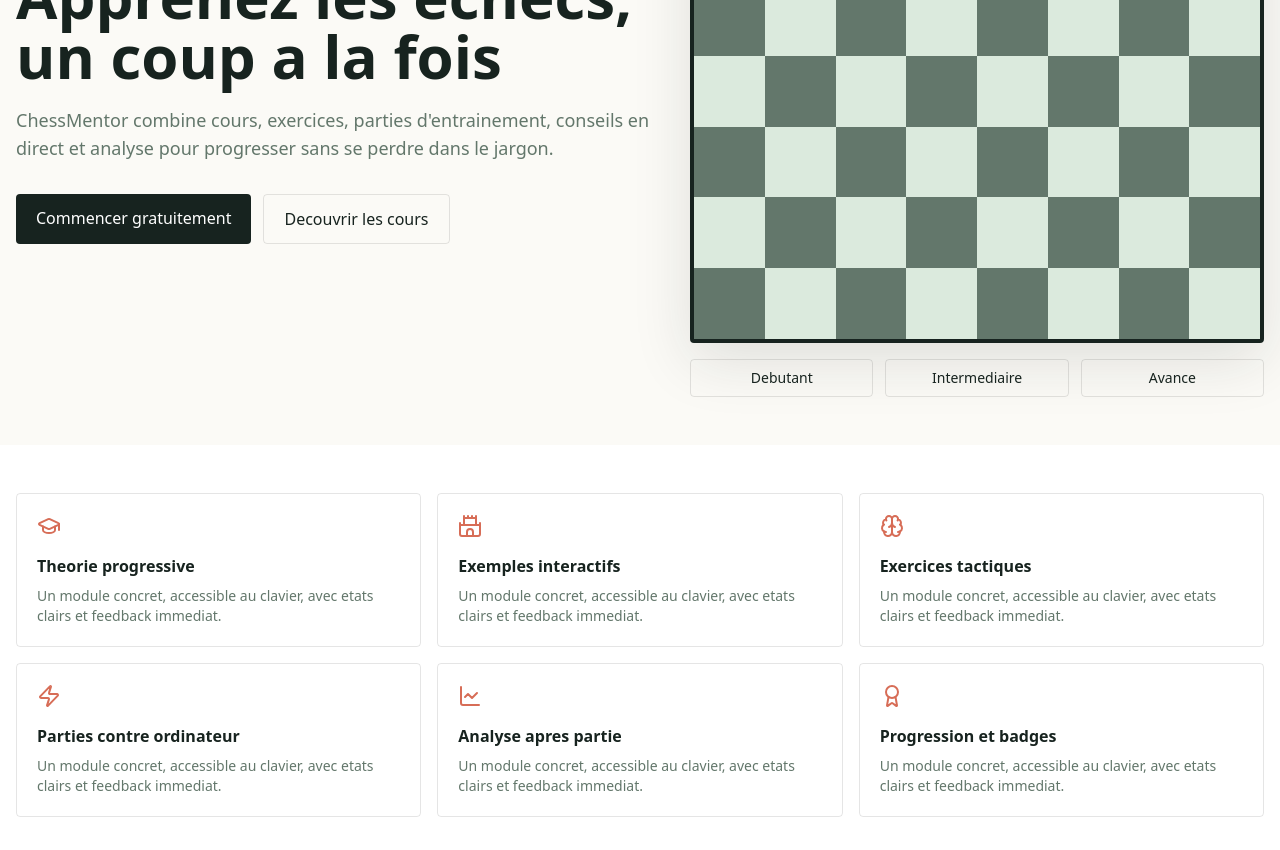
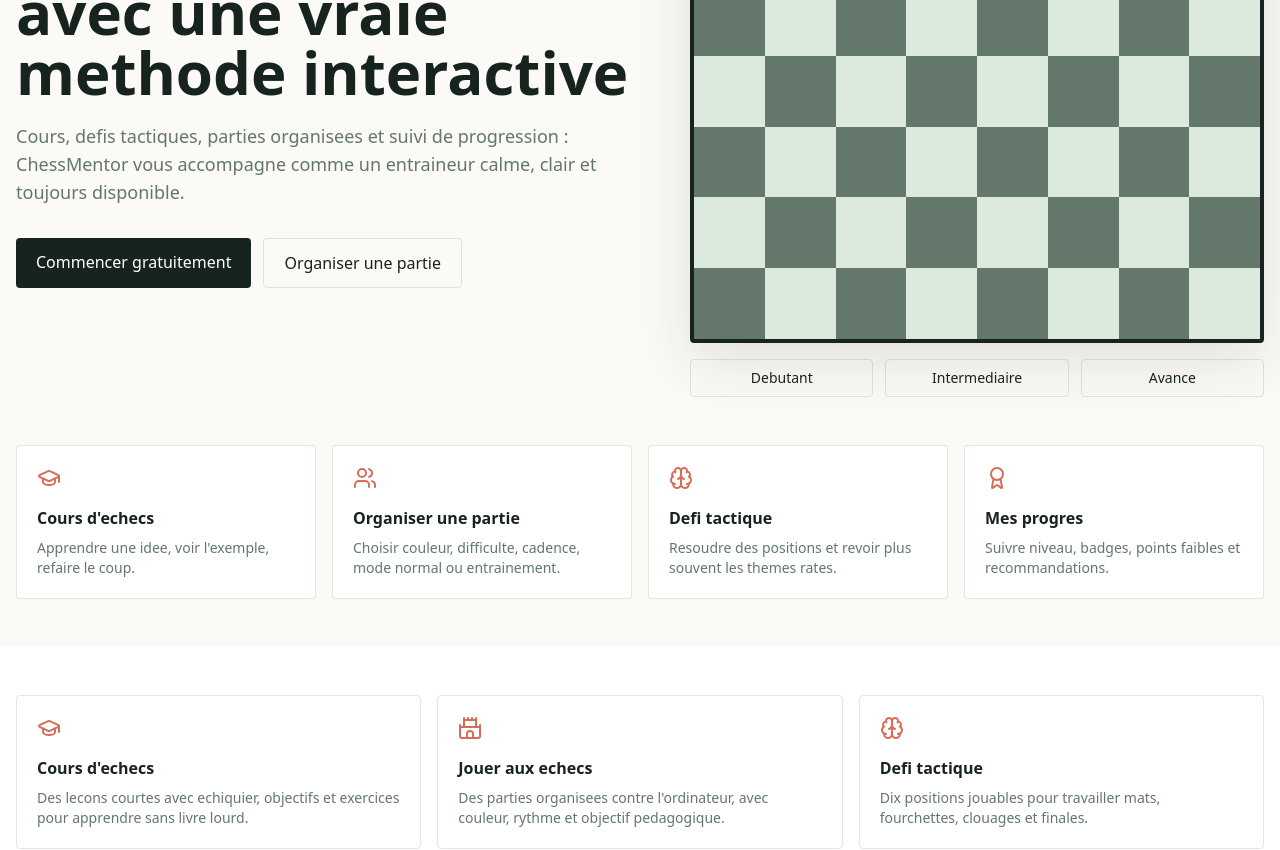
Before and after one commit to nguetava/ChessMentor, a Next.js app: page / in a window 1280 px wide. Shown: the part 340-1190 px from the top of the page. Built offline with nearby package versions, Linux system fonts and the light colour scheme.

Commit message:
Improve learning flow and game setup

```diff
--- a/app/page.tsx
+++ b/app/page.tsx
@@ -1,16 +1,23 @@
 import Link from "next/link";
 import { AuthPanel } from "@/components/AuthPanel";
 import { AppShell } from "@/components/AppShell";
-import { Award, BarChart3, Brain, Castle, GraduationCap, LineChart, ShieldCheck, Zap } from "lucide-react";
+import { Award, BarChart3, Brain, Castle, GraduationCap, LineChart, ShieldCheck, Users, Zap } from "lucide-react";
 
 export default function HomePage() {
   const features = [
-    ["Theorie progressive", GraduationCap],
-    ["Exemples interactifs", Castle],
-    ["Exercices tactiques", Brain],
-    ["Parties contre ordinateur", Zap],
-    ["Analyse apres partie", LineChart],
-    ["Progression et badges", Award]
+    ["Cours d'echecs", GraduationCap, "Des lecons courtes avec echiquier, objectifs et exercices pour apprendre sans livre lourd."],
+    ["Jouer aux echecs", Castle, "Des parties organisees contre l'ordinateur, avec couleur, rythme et objectif pedagogique."],
+    ["Defi tactique", Brain, "Dix positions jouables pour travailler mats, fourchettes, clouages et finales."],
+    ["Tableau de progression", BarChart3, "XP, serie quotidienne, badges, reussite et points faibles restent visibles."],
+    ["Entrainement guide", Zap, "Quand le mode entrainement est actif, vous choisissez assistance legere, guidee ou complete."],
+    ["Analyse apres partie", LineChart, "Chaque partie sauvegardee revient avec moments cles, erreurs et conseils simples."]
+  ] as const;
+
+  const entryPoints = [
+    { href: "/learn", title: "Cours d'echecs", text: "Apprendre une idee, voir l'exemple, refaire le coup.", icon: GraduationCap },
+    { href: "/play", title: "Organiser une partie", text: "Choisir couleur, difficulte, cadence, mode normal ou entrainement.", icon: Users },
+    { href: "/practice", title: "Defi tactique", text: "Resoudre des positions et revoir plus souvent les themes rates.", icon: Brain },
+    { href: "/dashboard", title: "Mes progres", text: "Suivre niveau, badges, points faibles et recommandations.", icon: Award }
   ] as const;
 
   return (
@@ -19,11 +26,11 @@ export default function HomePage() {
         <section className="mx-auto grid max-w-7xl gap-10 px-4 py-12 lg:grid-cols-[1.05fr_.95fr] lg:items-center">
           <div>
             <p className="mb-4 inline-flex rounded bg-mint px-3 py-1 text-sm text-ink">Francais par defaut, Deutsch et English inclus</p>
-            <h1 className="max-w-3xl text-5xl font-semibold leading-tight md:text-6xl">Apprenez les echecs, un coup a la fois</h1>
-            <p className="mt-5 max-w-2xl text-lg text-sage dark:text-mint">ChessMentor combine cours, exercices, parties d&apos;entrainement, conseils en direct et analyse pour progresser sans se perdre dans le jargon.</p>
+            <h1 className="max-w-3xl text-5xl font-semibold leading-tight md:text-6xl">Apprenez a jouer avec une vraie methode interactive</h1>
+            <p className="mt-5 max-w-2xl text-lg text-sage dark:text-mint">Cours, defis tactiques, parties organisees et suivi de progression : ChessMentor vous accompagne comme un entraineur calme, clair et toujours disponible.</p>
             <div className="mt-8 flex flex-wrap gap-3">
               <Link href="#auth" className="rounded bg-ink px-5 py-3 font-medium text-white dark:bg-coral">Commencer gratuitement</Link>
-              <Link href="/learn" className="rounded border border-black/10 px-5 py-3 font-medium dark:border-white/10">Decouvrir les cours</Link>
+              <Link href="/play" className="rounded border border-black/10 px-5 py-3 font-medium dark:border-white/10">Organiser une partie</Link>
             </div>
           </div>
           <div className="grid gap-4">
@@ -35,13 +42,22 @@ export default function HomePage() {
             </div>
           </div>
         </section>
+        <section className="mx-auto grid max-w-7xl gap-4 px-4 pb-12 sm:grid-cols-2 lg:grid-cols-4">
+          {entryPoints.map(({ href, title, text, icon: Icon }) => (
+            <Link key={title} href={href} className="rounded border border-black/10 bg-white p-5 transition hover:-translate-y-0.5 hover:shadow-soft dark:border-white/10 dark:bg-white/5">
+              <Icon className="text-coral" aria-hidden />
+              <h2 className="mt-4 font-semibold">{title}</h2>
+              <p className="mt-2 text-sm text-sage dark:text-mint">{text}</p>
+            </Link>
+          ))}
+        </section>
         <section className="bg-white py-12 dark:bg-white/5">
           <div className="mx-auto grid max-w-7xl gap-4 px-4 sm:grid-cols-2 lg:grid-cols-3">
-            {features.map(([label, Icon]) => (
+            {features.map(([label, Icon, text]) => (
               <article key={label} className="rounded border border-black/10 p-5 dark:border-white/10">
                 <Icon className="text-coral" />
                 <h2 className="mt-4 font-semibold">{label}</h2>
-                <p className="mt-2 text-sm text-sage dark:text-mint">Un module concret, accessible au clavier, avec etats clairs et feedback immediat.</p>
+                <p className="mt-2 text-sm text-sage dark:text-mint">{text}</p>
               </article>
             ))}
           </div>
@@ -50,7 +66,7 @@ export default function HomePage() {
           <div className="lg:col-span-2">
             <h2 className="text-3xl font-semibold">Comment ca marche</h2>
             <div className="mt-6 grid gap-3">
-              {["Apprends une idee simple", "Manipule la position sur l'echiquier", "Resous un exercice", "Joue une partie guidee", "Revois les moments cles"].map((step, index) => (
+              {["Choisis un parcours ou organise une partie", "Active le mode entrainement si tu veux etre guide", "Selectionne le niveau d'assistance adapte", "Joue, sauvegarde et analyse la partie", "Reprends les positions critiques en exercice"].map((step, index) => (
                 <div key={step} className="flex gap-4 rounded border border-black/10 p-4 dark:border-white/10">
                   <span className="grid h-8 w-8 place-items-center rounded bg-coral text-white">{index + 1}</span>
                   <p>{step}</p>
--- a/components/PlayComputer.tsx
+++ b/components/PlayComputer.tsx
@@ -4,19 +4,37 @@ import { useState } from "react";
 import { Chess } from "chess.js";
 import { ChessBoard } from "@/components/ChessBoard";
 import { chooseComputerMove, coachHints } from "@/lib/chess";
+import { Brain, CalendarPlus, Clock, ShieldCheck, Sparkles, Users } from "lucide-react";
 
 export function PlayComputer() {
   const [chess, setChess] = useState(() => new Chess());
   const [difficulty, setDifficulty] = useState<"easy" | "medium" | "hard">("easy");
   const [training, setTraining] = useState(true);
   const [assist, setAssist] = useState<"light" | "guided" | "complete">("guided");
-  const [message, setMessage] = useState("Mode entrainement : les conseils sont pedagogiques et reserves aux parties contre l'ordinateur.");
+  const [message, setMessage] = useState("Mode entrainement actif : choisissez votre assistance, puis jouez une partie organisee contre l'ordinateur.");
   const [orientation, setOrientation] = useState<"white" | "black">("white");
+  const [timeControl, setTimeControl] = useState("10+0");
+  const [lessonGoal, setLessonGoal] = useState("roque");
+  const [scheduled, setScheduled] = useState("Partie libre prete a demarrer");
   const [history, setHistory] = useState<string[]>([]);
+
+  const assistanceCopy = {
+    light: "Assistance legere : avertissement avant les grosses erreurs, sans donner directement le meilleur coup.",
+    guided: "Assistance guidee : zones importantes, questions de coach et indices progressifs.",
+    complete: "Assistance complete : jusqu'a trois coups candidats, explication courte et variante sur demande."
+  };
 
   function update(next: Chess) {
     setChess(new Chess(next.fen()));
     setHistory(next.history());
+  }
+
+  function organizeGame() {
+    const side = orientation === "white" ? "Blancs" : "Noirs";
+    const mode = training ? `entrainement ${assist}` : "normal sans conseils";
+    setScheduled(`Partie organisee : ${side}, ${difficulty}, ${timeControl}, objectif "${lessonGoal}", mode ${mode}.`);
+    setMessage(training ? assistanceCopy[assist] : "Mode normal : aucune aide en direct pendant la partie.");
+    update(new Chess());
   }
 
   function onMove(_from: string, _to: string, san: string, fen: string) {
@@ -25,7 +43,7 @@ export function PlayComputer() {
     if (computer) next.move(computer.san);
     update(next);
     const hint = coachHints(next.fen());
-    setMessage(training ? (assist === "light" ? hint.light : assist === "guided" ? hint.guided : `${hint.guided} Candidats : ${hint.candidates.join(", ")}`) : `Vous avez joue ${san}.`);
+    setMessage(training ? (assist === "light" ? hint.light : assist === "guided" ? hint.guided : `${hint.guided} Candidats : ${hint.candidates.join(", ")}`) : `Vous avez joue ${san}. Mode normal : pas d'assistance pendant la partie.`);
   }
 
   async function save() {
@@ -40,20 +58,55 @@ export function PlayComputer() {
   }
 
   return (
-    <main className="mx-auto grid max-w-7xl gap-6 px-4 py-8 lg:grid-cols-[1fr_380px]">
-      <section className="mx-auto w-full max-w-[620px]"><ChessBoard fen={chess.fen()} onMove={onMove} orientation={orientation} /></section>
+    <main className="mx-auto grid max-w-7xl gap-6 px-4 py-8">
+      <section className="grid gap-4 rounded border border-black/10 bg-white p-5 dark:border-white/10 dark:bg-white/5 lg:grid-cols-[1fr_320px] lg:items-center">
+        <div>
+          <p className="inline-flex items-center gap-2 rounded bg-mint px-3 py-1 text-sm text-ink"><CalendarPlus size={16} /> Organisateur de parties</p>
+          <h1 className="mt-4 text-3xl font-semibold">Preparez une partie adaptee a votre objectif</h1>
+          <p className="mt-2 max-w-3xl text-sage dark:text-mint">Comme sur une plateforme d&apos;apprentissage, la partie n&apos;est pas lancee au hasard : vous choisissez le niveau, la cadence, la couleur, le mode normal ou entrainement, puis l&apos;assistance si l&apos;entrainement est actif.</p>
+        </div>
+        <div className="rounded bg-coral/10 p-4 text-sm">
+          <strong className="flex items-center gap-2"><ShieldCheck size={17} /> Etat</strong>
+          <p className="mt-2">{scheduled}</p>
+        </div>
+      </section>
+
+      <section className="grid gap-6 lg:grid-cols-[1fr_410px]">
+        <div className="mx-auto w-full max-w-[660px]"><ChessBoard fen={chess.fen()} onMove={onMove} orientation={orientation} /></div>
         <aside className="grid content-start gap-4 rounded border border-black/10 p-5 dark:border-white/10">
-        <h1 className="text-2xl font-semibold">Partie contre l&apos;ordinateur</h1>
+          <h2 className="flex items-center gap-2 text-2xl font-semibold"><Users size={22} /> Configurer la partie</h2>
+          <div className="grid gap-3 sm:grid-cols-2 lg:grid-cols-1">
             <label className="grid gap-1 text-sm">Difficulte<select value={difficulty} onChange={(e) => setDifficulty(e.target.value as never)} className="rounded border p-2 text-ink"><option value="easy">Facile</option><option value="medium">Moyen</option><option value="hard">Difficile</option></select></label>
             <label className="grid gap-1 text-sm">Couleur<select value={orientation} onChange={(e) => setOrientation(e.target.value as never)} className="rounded border p-2 text-ink"><option value="white">Blancs</option><option value="black">Noirs</option></select></label>
-        <label className="flex items-center gap-2 text-sm"><input type="checkbox" checked={training} onChange={(e) => setTraining(e.target.checked)} /> Mode entrainement</label>
-        <label className="grid gap-1 text-sm">Assistance<select value={assist} onChange={(e) => setAssist(e.target.value as never)} className="rounded border p-2 text-ink"><option value="light">Legere</option><option value="guided">Guidee</option><option value="complete">Complete</option></select></label>
+            <label className="grid gap-1 text-sm">Cadence<select value={timeControl} onChange={(e) => setTimeControl(e.target.value)} className="rounded border p-2 text-ink"><option value="sans chrono">Sans chrono</option><option value="10+0">10 min</option><option value="15+10">15 + 10</option><option value="30+0">30 min</option></select></label>
+            <label className="grid gap-1 text-sm">Objectif pedagogique<select value={lessonGoal} onChange={(e) => setLessonGoal(e.target.value)} className="rounded border p-2 text-ink"><option value="roque">Roquer et proteger le roi</option><option value="centre">Controler le centre</option><option value="pieces">Developper les pieces</option><option value="tactique">Chercher echecs, captures, menaces</option></select></label>
+          </div>
+
+          <label className="flex items-center justify-between gap-3 rounded border border-black/10 p-3 text-sm dark:border-white/10">
+            <span><strong>Mode entrainement</strong><br /><span className="text-sage dark:text-mint">Active les conseils pedagogiques en direct.</span></span>
+            <input type="checkbox" checked={training} onChange={(e) => { setTraining(e.target.checked); setMessage(e.target.checked ? assistanceCopy[assist] : "Mode normal : aucune aide en direct pendant la partie."); }} />
+          </label>
+
+          <fieldset className={`grid gap-2 rounded border p-3 dark:border-white/10 ${training ? "border-coral/50 bg-coral/5" : "border-black/10 opacity-60"}`}>
+            <legend className="flex items-center gap-2 px-1 text-sm font-semibold"><Brain size={16} /> Assistance disponible en entrainement</legend>
+            {(["light", "guided", "complete"] as const).map((level) => (
+              <label key={level} className="flex items-start gap-2 text-sm">
+                <input type="radio" name="assist" value={level} checked={assist === level} disabled={!training} onChange={() => { setAssist(level); setMessage(assistanceCopy[level]); }} />
+                <span>{assistanceCopy[level]}</span>
+              </label>
+            ))}
+          </fieldset>
+
+          <button className="flex items-center justify-center gap-2 rounded bg-ink px-4 py-3 text-white dark:bg-coral" onClick={organizeGame}><Sparkles size={18} /> Organiser cette partie</button>
           <p className="rounded bg-coral/10 p-3 text-sm">{message}</p>
           <div className="max-h-40 overflow-auto rounded border p-3 text-sm dark:border-white/10">{history.length ? history.join(" ") : "Historique des coups"}</div>
           <textarea readOnly value={chess.pgn()} aria-label="PGN" className="min-h-24 rounded border p-3 text-sm text-ink" />
-        <button className="rounded border px-4 py-2" onClick={() => update(new Chess())}>Nouvelle partie</button>
-        <button className="rounded bg-ink px-4 py-3 text-white" onClick={save}>Sauvegarder et analyser</button>
+          <div className="grid gap-2 sm:grid-cols-2 lg:grid-cols-1 xl:grid-cols-2">
+            <button className="flex items-center justify-center gap-2 rounded border px-4 py-2" onClick={() => update(new Chess())}><Clock size={17} /> Nouvelle partie</button>
+            <button className="rounded bg-coral px-4 py-3 text-white" onClick={save}>Sauvegarder et analyser</button>
+          </div>
         </aside>
+      </section>
     </main>
   );
 }
```
Lines whose indentation alone changed are shown as unchanged.
